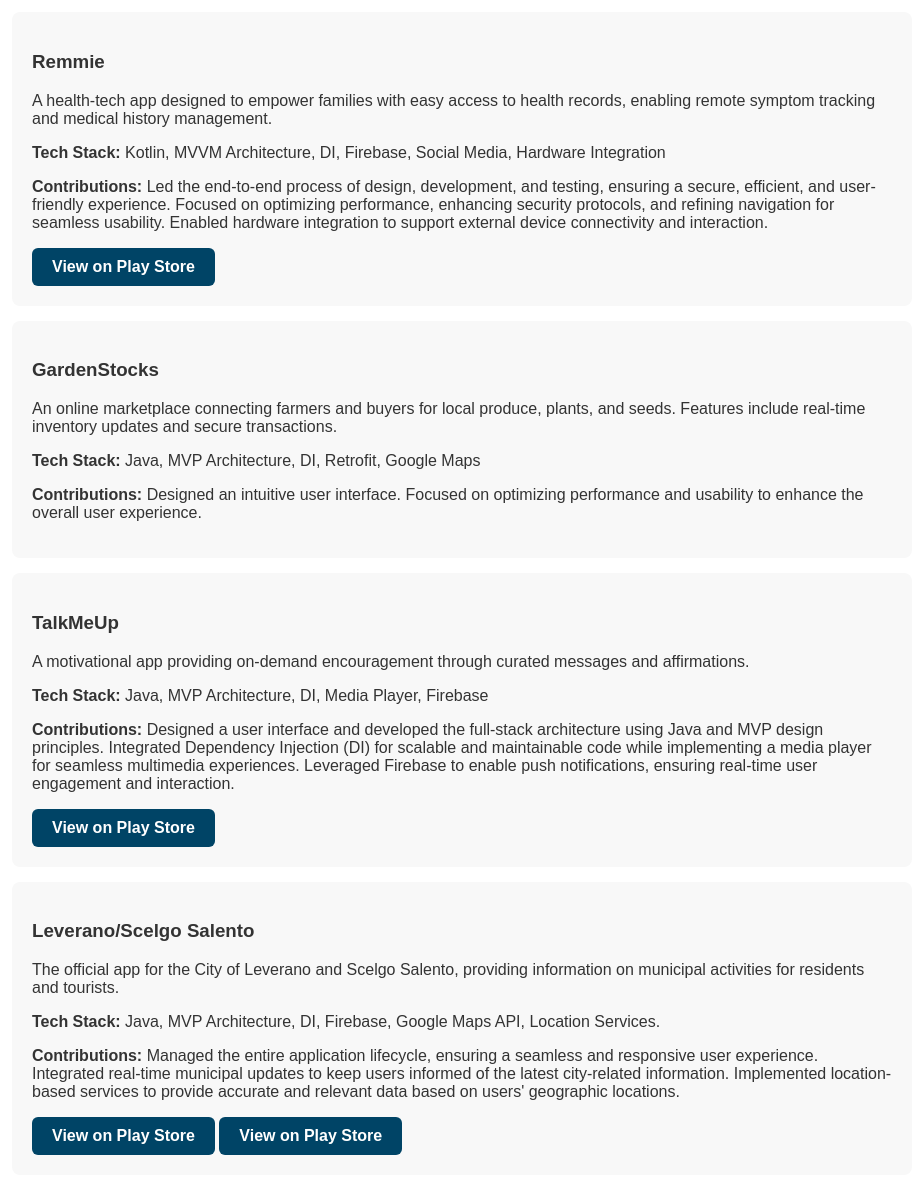
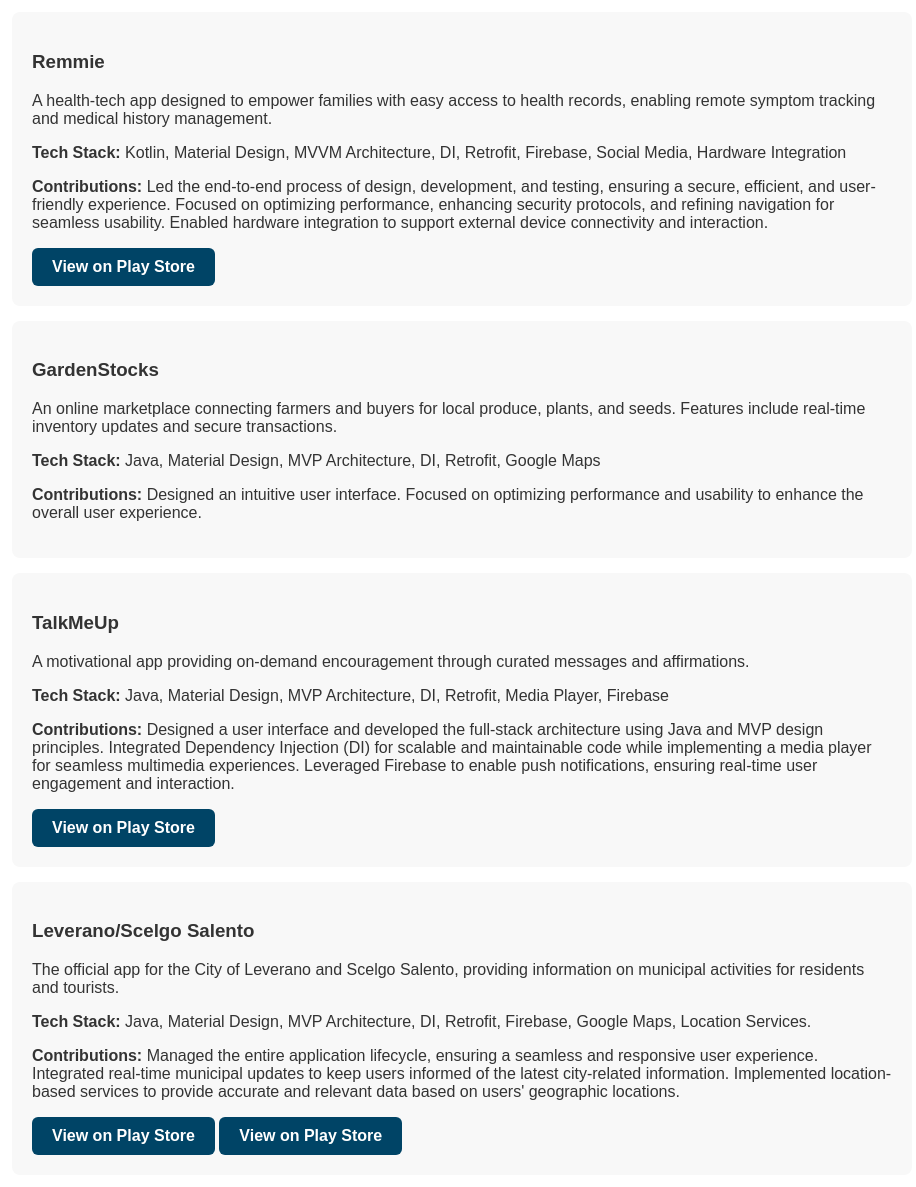
Before and after one commit to jay22794/Portfolio, a plain HTML site: page index.html in a window 1280 px wide. Shown: the part 732-1919 px from the top of the page, without its empty margins (178-1094 px from the left). Drawn offline with Linux system fonts and the light colour scheme.

Commit message:
Update index.html

```diff
--- a/index.html
+++ b/index.html
@@ -93,7 +93,7 @@
         <div class="project">
             <h3>Remmie</h3>
             <p>A health-tech app designed to empower families with easy access to health records, enabling remote symptom tracking and medical history management.</p>
-            <p><strong>Tech Stack:</strong> Kotlin, MVVM Architecture, DI, Firebase, Social Media, Hardware Integration</p>
+            <p><strong>Tech Stack:</strong> Kotlin, Material Design, MVVM Architecture, DI, Retrofit, Firebase, Social Media, Hardware Integration</p>
             <p><strong>Contributions:</strong> Led the end-to-end process of design, development, and testing, ensuring a secure, efficient, and user-friendly experience. Focused on optimizing performance, enhancing security protocols, and refining navigation for seamless usability. Enabled hardware integration to support external device connectivity and interaction.</p>
             <a class="btn" href="https://play.google.com/store/apps/details?id=com.remmie.health" target="_blank">View on Play Store</a>
         </div>
@@ -101,14 +101,14 @@
         <div class="project">
             <h3>GardenStocks</h3>
             <p>An online marketplace connecting farmers and buyers for local produce, plants, and seeds. Features include real-time inventory updates and secure transactions.</p>
-            <p><strong>Tech Stack:</strong> Java, MVP Architecture, DI, Retrofit, Google Maps</p>
+            <p><strong>Tech Stack:</strong> Java, Material Design, MVP Architecture, DI, Retrofit, Google Maps</p>
             <p><strong>Contributions:</strong> Designed an intuitive user interface. Focused on optimizing performance and usability to enhance the overall user experience.</p>
         </div>
 
         <div class="project">
             <h3>TalkMeUp</h3>
             <p>A motivational app providing on-demand encouragement through curated messages and affirmations.</p>
-            <p><strong>Tech Stack:</strong> Java, MVP Architecture, DI, Media Player, Firebase</p>
+            <p><strong>Tech Stack:</strong> Java, Material Design, MVP Architecture, DI, Retrofit, Media Player, Firebase</p>
             <p><strong>Contributions:</strong> Designed a user interface and developed the full-stack architecture using Java and MVP design principles. Integrated Dependency Injection (DI) for scalable and maintainable code while implementing a media player for seamless multimedia experiences. Leveraged Firebase to enable push notifications, ensuring real-time user engagement and interaction.</p>
             <a class="btn" href="https://play.google.com/store/apps/details?id=com.talkmeup" target="_blank">View on Play Store</a>
         </div>
@@ -116,7 +116,7 @@
         <div class="project">
             <h3>Leverano/Scelgo Salento</h3>
             <p>The official app for the City of Leverano and Scelgo Salento, providing information on municipal activities for residents and tourists.</p>
-            <p><strong>Tech Stack:</strong> Java, MVP Architecture, DI, Firebase, Google Maps API, Location Services.</p>
+            <p><strong>Tech Stack:</strong> Java, Material Design, MVP Architecture, DI, Retrofit, Firebase, Google Maps, Location Services.</p>
             <p><strong>Contributions:</strong> Managed the entire application lifecycle, ensuring a seamless and responsive user experience. Integrated real-time municipal updates to keep users informed of the latest city-related information. Implemented location-based services to provide accurate and relevant data based on users' geographic locations.</p>
             <a class="btn" href="https://play.google.com/store/apps/details?id=com.leverano" target="_blank">View on Play Store</a>
             <a class="btn" href="https://play.google.com/store/apps/details?id=it.ee.salento" target="_blank">View on Play Store</a>
```
